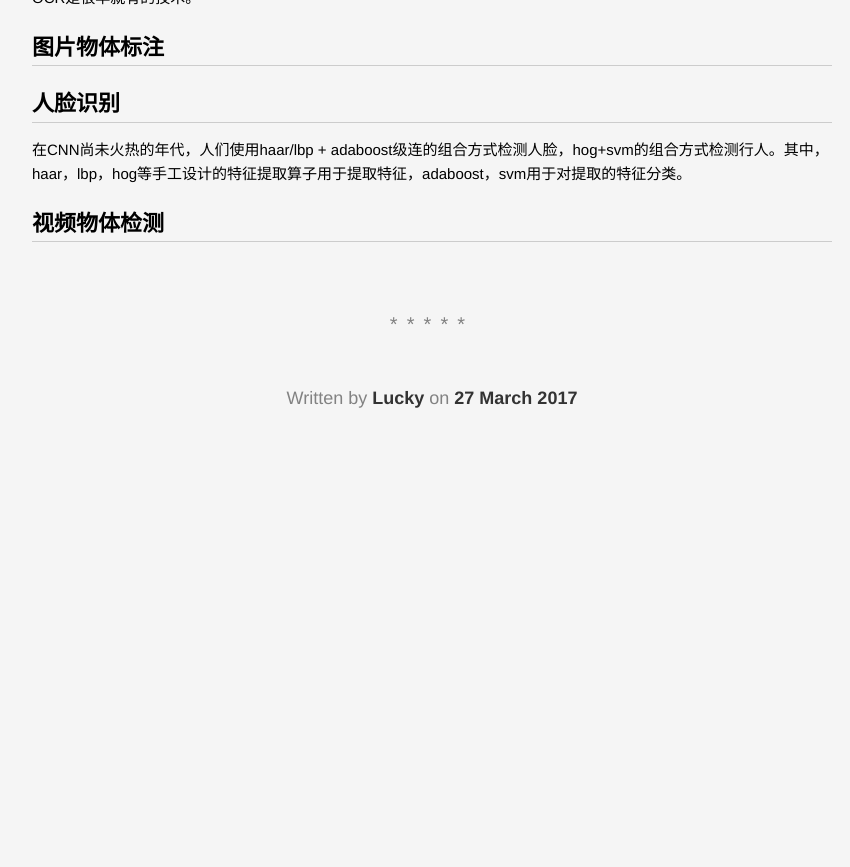
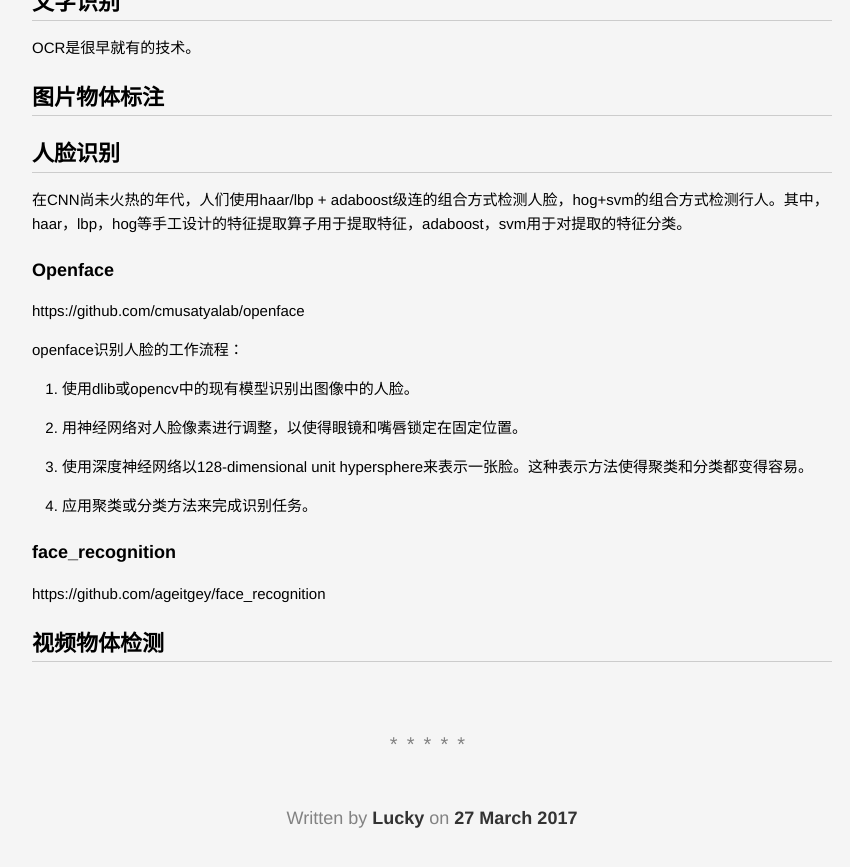
Before and after one commit to lucky521/blog, a Jekyll site: the page built from _posts/2017-03-27-image-recognition.markdown, in a window 1280 px wide and 900 px high, scrolled down 1917 px. Shown: the top 867 px of the window, without its empty margins (208-1058 px from the left). Built offline with Jekyll 4.4.1, drawn with Linux system fonts in a browser that asks for light colours; before the commit the page ends 2457 px from its top, so only the background shows below that; some of the changed text lies outside the part shown.

Commit message:
openface project

```diff
--- a/_posts/2017-03-27-image-recognition.markdown
+++ b/_posts/2017-03-27-image-recognition.markdown
@@ -77,4 +77,21 @@ OCR是很早就有的技术。
 
 在CNN尚未火热的年代，人们使用haar/lbp + adaboost级连的组合方式检测人脸，hog+svm的组合方式检测行人。其中，haar，lbp，hog等手工设计的特征提取算子用于提取特征，adaboost，svm用于对提取的特征分类。
 
+
+### Openface
+
+https://github.com/cmusatyalab/openface
+
+openface识别人脸的工作流程：
+
+1. 使用dlib或opencv中的现有模型识别出图像中的人脸。
+2. 用神经网络对人脸像素进行调整，以使得眼镜和嘴唇锁定在固定位置。
+3. 使用深度神经网络以128-dimensional unit hypersphere来表示一张脸。这种表示方法使得聚类和分类都变得容易。
+4. 应用聚类或分类方法来完成识别任务。
+
+### face_recognition
+
+https://github.com/ageitgey/face_recognition
+
+
 ## 视频物体检测
--- a/_posts/2017-10-26-tensorflow.markdown
+++ b/_posts/2017-10-26-tensorflow.markdown
@@ -185,11 +185,11 @@ https://github.com/tensorflow/models/blob/master/tutorials/image/mnist/convoluti
 
 ## FaceNet
 
+FaceNet启发于OpenFace项目，使用TensorFlow创建的人脸识别框架。
+
 https://github.com/davidsandberg/facenet
 
-## Openface
 
-https://github.com/cmusatyalab/openface
 
 
 
```
